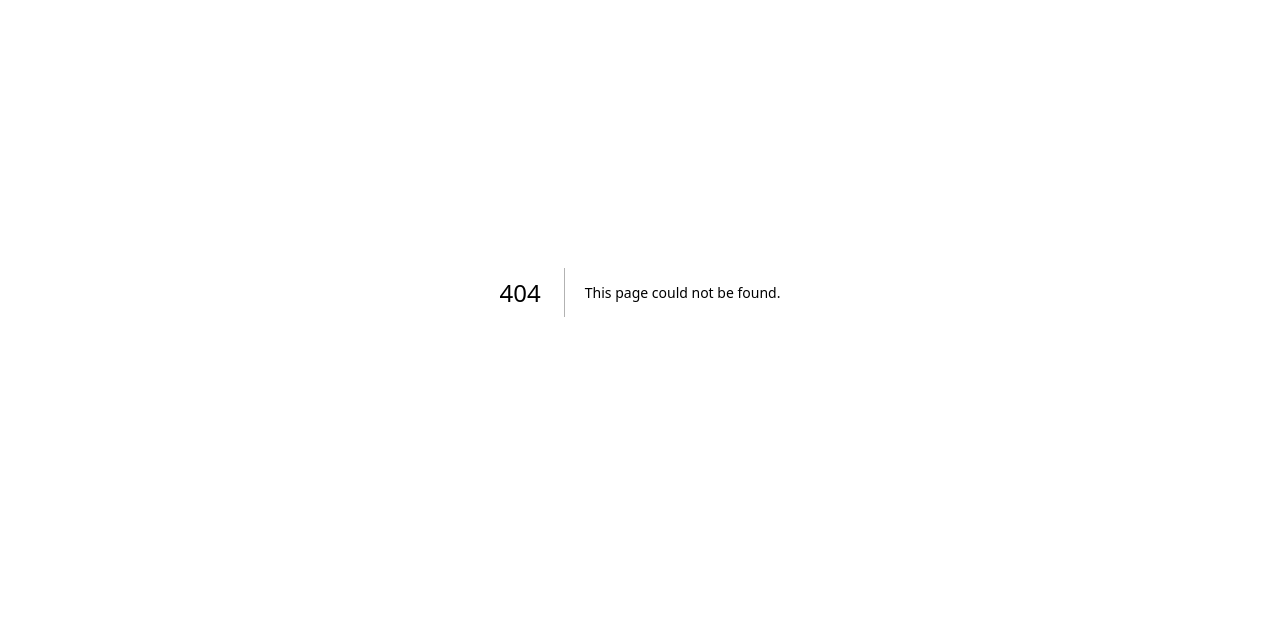
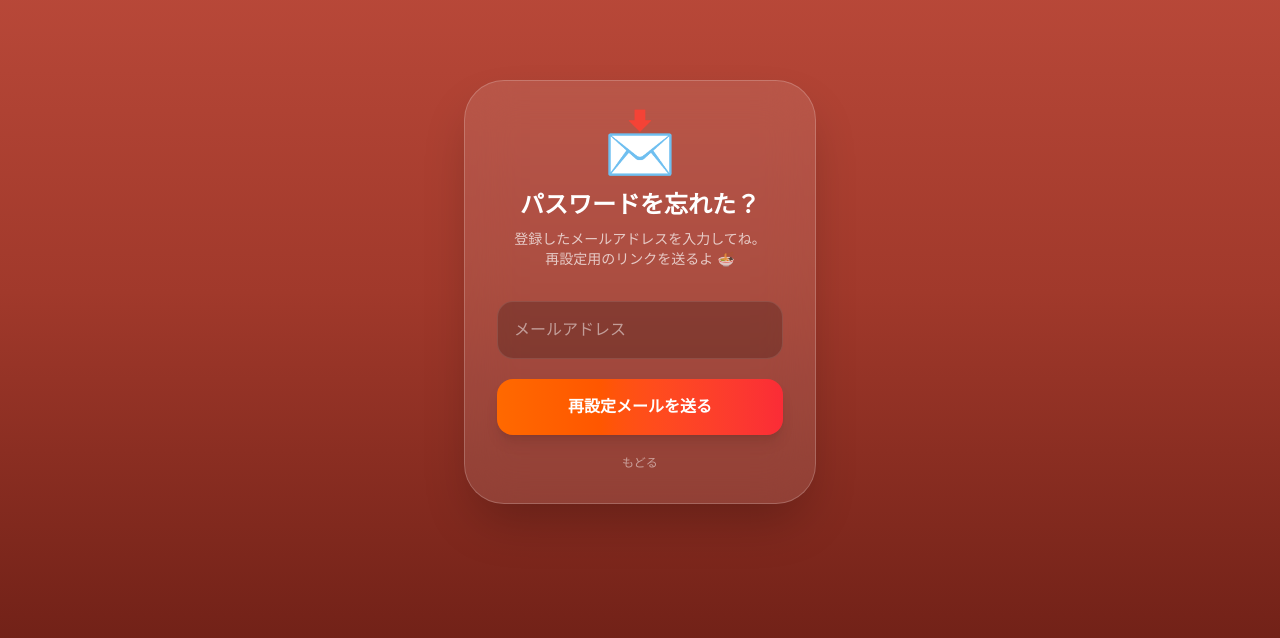
Before and after one commit to kazuki0626ramen/ramen-rally, a Next.js app: page /forgot-password in a window 1280 px wide. Before the commit this address had no page. Shown: the part 108-746 px from the top of the page. Built offline with nearby package versions, Linux system fonts and the light colour scheme; no server answers.

Commit message:
パスワード忘れ対策

```diff
--- /dev/null
+++ b/app/forgot-password/page.tsx
@@ -0,0 +1,91 @@
+"use client";
+
+import { useState } from "react";
+import { useRouter } from "next/navigation";
+import { supabase } from "../../lib/supabase";
+
+export default function ForgotPasswordPage() {
+  const [email, setEmail] = useState("");
+  const [loading, setLoading] = useState(false);
+  const [sent, setSent] = useState(false);
+  const router = useRouter();
+
+  const handleReset = async (e: React.FormEvent) => {
+    e.preventDefault();
+    setLoading(true);
+
+    // Supabaseのパスワードリセット機能
+    const { error } = await supabase.auth.resetPasswordForEmail(email, {
+      redirectTo: `${window.location.origin}/auth/callback?next=/reset-password`,
+    });
+
+    if (error) {
+      alert("エラーが起きたみたいです: " + error.message);
+    } else {
+      setSent(true);
+    }
+    setLoading(false);
+  };
+
+  return (
+    <main className="relative min-h-screen w-full flex flex-col items-center justify-center overflow-hidden bg-gradient-to-b from-[#c04d3d] via-[#a1392b] to-[#6b1e15]">
+
+      <div className="relative z-20 w-full max-w-sm px-4">
+        <div className="bg-white/10 backdrop-blur-xl p-8 rounded-[40px] shadow-2xl border border-white/20 text-center">
+
+          <span className="text-6xl mb-4 block">📩</span>
+          <h1 className="text-2xl font-black text-white mb-2">パスワードを忘れた？</h1>
+
+          {sent ? (
+            <div className="animate-in fade-in zoom-in duration-500">
+              <p className="text-white/90 mb-6 leading-relaxed">
+                メールを送ったよ！<br/>届いたリンクから新しいパスワードを決めてね 🍥
+              </p>
+              <button
+                onClick={() => router.push("/login")}
+                className="w-full bg-white/20 text-white p-4 rounded-2xl font-bold hover:bg-white/30 transition-all"
+              >
+                ログイン画面に戻る
+              </button>
+            </div>
+          ) : (
+            <>
+              <p className="text-white/70 text-sm mb-8">
+                登録したメールアドレスを入力してね。<br/>再設定用のリンクを送るよ 🍜
+              </p>
+
+              <form onSubmit={handleReset} className="flex flex-col gap-5">
+                <input
+                  type="email"
+                  placeholder="メールアドレス"
+                  className="w-full bg-black/20 border border-white/10 p-4 rounded-2xl text-white outline-none focus:ring-2 focus:ring-orange-400 transition-all"
+                  value={email}
+                  onChange={(e) => setEmail(e.target.value)}
+                  required
+                />
+
+                <button
+                  type="submit"
+                  disabled={loading}
+                  className={`p-4 rounded-2xl font-bold text-white shadow-lg transition-all ${
+                    loading ? "bg-gray-600" : "bg-gradient-to-r from-orange-500 to-red-500 hover:brightness-110"
+                  }`}
+                >
+                  {loading ? "送信中..." : "再設定メールを送る"}
+                </button>
+
+                <button
+                  type="button"
+                  onClick={() => router.back()}
+                  className="text-white/50 text-xs hover:text-white transition-colors"
+                >
+                  もどる
+                </button>
+              </form>
+            </>
+          )}
+        </div>
+      </div>
+    </main>
+  );
+}
```
